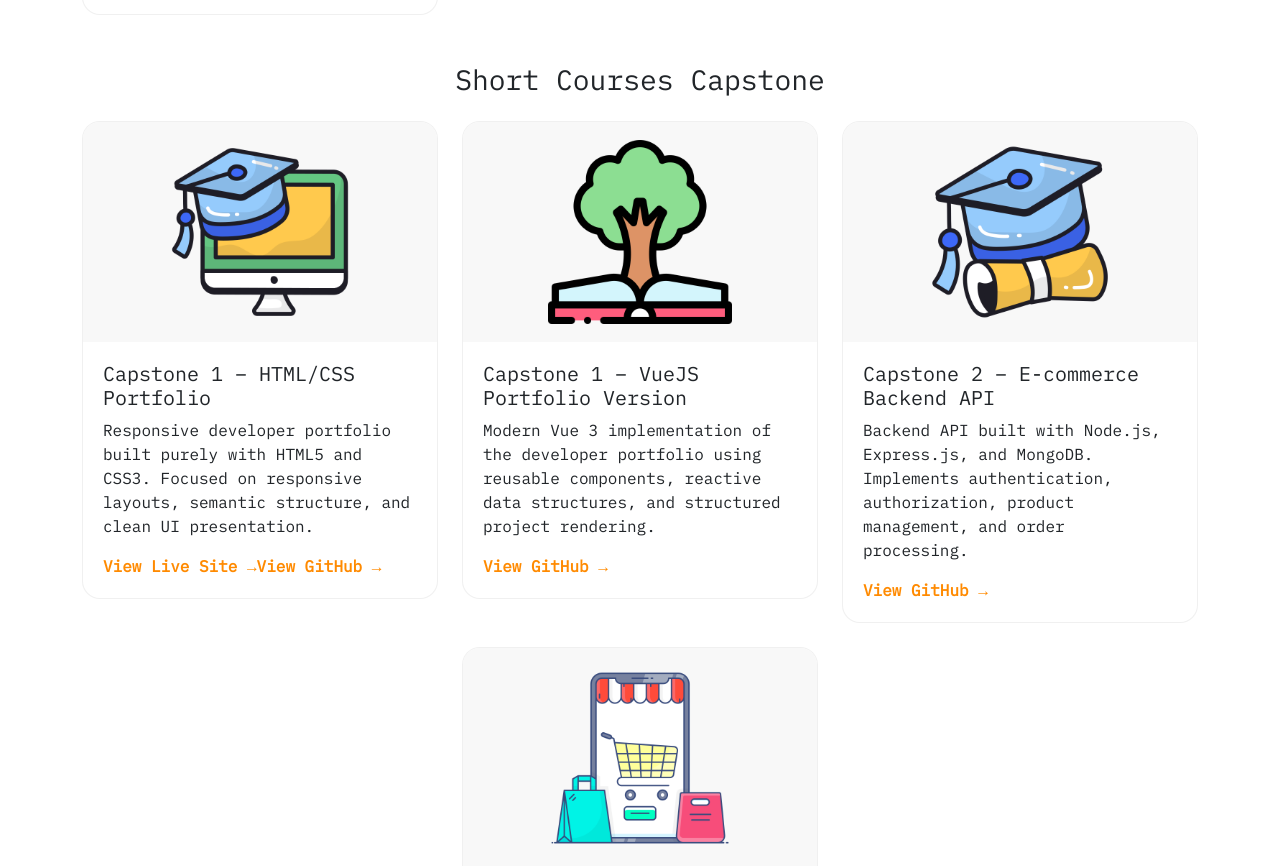
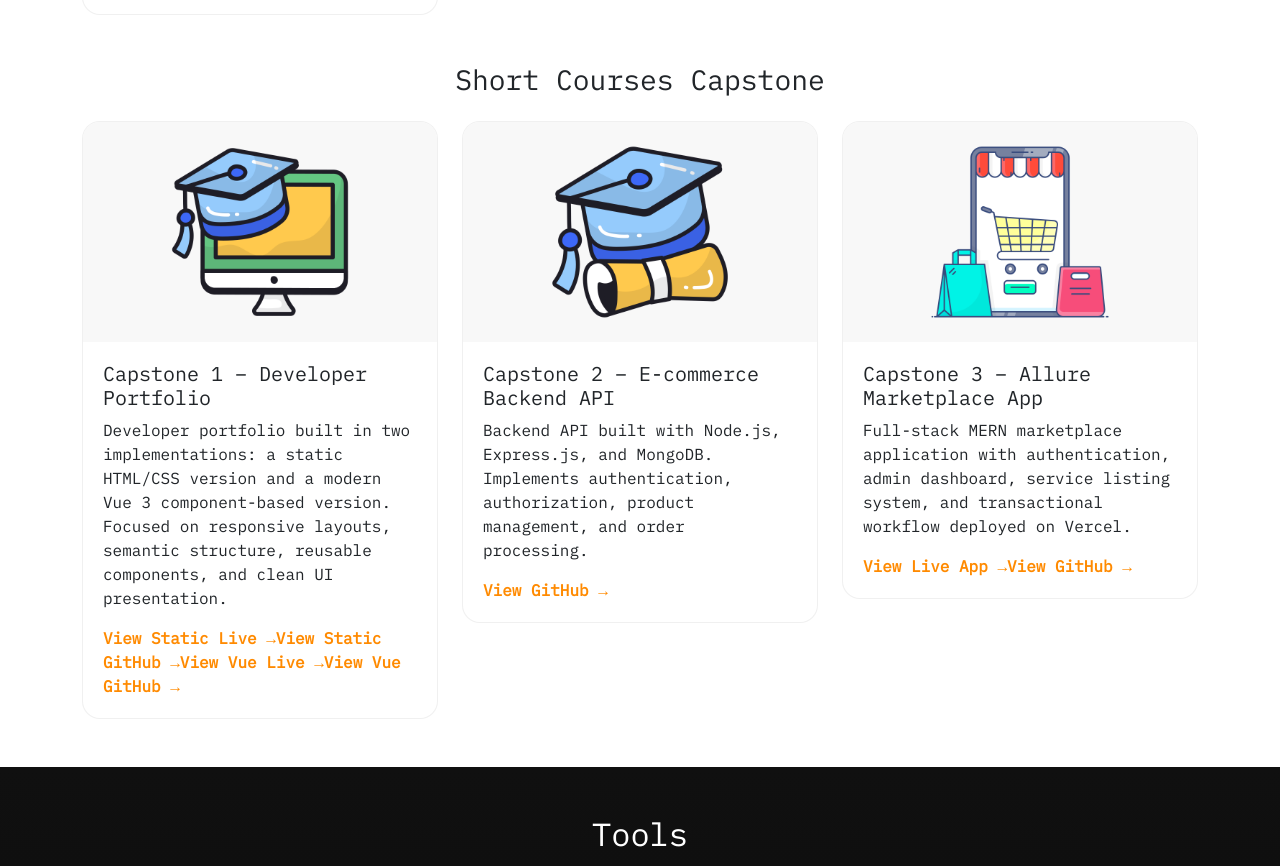
Before and after one commit to normanchingcuanco/normanchingcuanco-myportfolio, a Vue app: page / in a window 1280 px wide. Shown: the part 2217-3083 px from the top of the page. Built offline with nearby package versions, Linux system fonts and the light colour scheme.

Commit message:
Updated code

```diff
--- a/src/components/ProjectCard.vue
+++ b/src/components/ProjectCard.vue
@@ -6,6 +6,7 @@
        - Custom button labels
        - Works for Short Courses + Projects
        - Backward compatible with old structure
+       - UPDATED: Supports tertiary & quaternary links
   ========================================================== -->
 
   <div class="project-card">
@@ -23,10 +24,7 @@
         {{ project.description }}
       </p>
 
-      <!-- =====================================================
-           PRIMARY LINK (Live / Documentation)
-           NEW: supports dynamic label
-      ====================================================== -->
+      <!-- PRIMARY LINK -->
       <a
         v-if="project.primaryLink"
         :href="project.primaryLink"
@@ -36,10 +34,7 @@
         {{ project.primaryLabel || "View Project →" }}
       </a>
 
-      <!-- =====================================================
-           SECONDARY LINK (GitHub Repo)
-           NEW: allows GitHub link display
-      ====================================================== -->
+      <!-- SECONDARY LINK -->
       <a
         v-if="project.secondaryLink"
         :href="project.secondaryLink"
@@ -49,9 +44,27 @@
         {{ project.secondaryLabel || "View GitHub →" }}
       </a>
 
-      <!-- =====================================================
-           BACKWARD COMPATIBILITY (OLD link PROPERTY)
-      ====================================================== -->
+      <!-- NEW: TERTIARY LINK -->
+      <a
+        v-if="project.tertiaryLink"
+        :href="project.tertiaryLink"
+        target="_blank"
+        class="project-link"
+      >
+        {{ project.tertiaryLabel }}
+      </a>
+
+      <!-- NEW: QUATERNARY LINK -->
+      <a
+        v-if="project.quaternaryLink"
+        :href="project.quaternaryLink"
+        target="_blank"
+        class="project-link"
+      >
+        {{ project.quaternaryLabel }}
+      </a>
+
+      <!-- BACKWARD COMPATIBILITY -->
       <a
         v-if="project.link && !project.primaryLink"
         :href="project.link"
@@ -80,6 +93,7 @@
 // - Multiple links
 // - Custom labels
 // - Capstone support
+// - NEW: tertiary & quaternary links
 // ===============================
 
 export default {
--- a/src/components/Projects.vue
+++ b/src/components/Projects.vue
@@ -7,6 +7,7 @@
        - Updated Allure project
        - Preserved ALL original projects
        - Short Courses now real projects
+       - UPDATED: Combined Static + VueJS into ONE Capstone 1
   ========================================================== -->
   <section id="projects" class="py-5">
     <div class="container">
@@ -29,6 +30,7 @@
       <!-- =========================================================
            SHORT COURSES CAPSTONE (SAME CARD SYSTEM)
            UPDATED: Now uses real capstone data
+           UPDATED: Combined Static + VueJS into ONE Capstone 1
       ========================================================== -->
 
       <div class="short-course-section mt-5">
@@ -123,26 +125,24 @@ const projects = [
 /*
   =========================================================
   SHORT COURSES DATA (UPDATED WITH REAL CAPSTONES)
+  UPDATED: Combined Static + VueJS into ONE Capstone 1
   =========================================================
 */
 const shortCourses = [
   {
-    title: "Capstone 1 – HTML/CSS Portfolio",
+    title: "Capstone 1 – Developer Portfolio",
     image: "/images/online-learning.png",
     description:
-      "Responsive developer portfolio built purely with HTML5 and CSS3. Focused on responsive layouts, semantic structure, and clean UI presentation.",
+      "Developer portfolio built in two implementations: a static HTML/CSS version and a modern Vue 3 component-based version. Focused on responsive layouts, semantic structure, reusable components, and clean UI presentation.",
     primaryLink: "https://capstone1-chingcuanco-portfolio.vercel.app/",
-    primaryLabel: "View Live Site →",
+    primaryLabel: "View Static Live →",
     secondaryLink: "https://github.com/normanchingcuanco/capstone1_chingcuanco_portfolio",
-    secondaryLabel: "View GitHub →"
-  },
-  {
-    title: "Capstone 1 – VueJS Portfolio Version",
-    image: "/images/education.png",
-    description:
-      "Modern Vue 3 implementation of the developer portfolio using reusable components, reactive data structures, and structured project rendering.",
-    secondaryLink: "https://github.com/normanchingcuanco/capstone1-vuejs",
-    secondaryLabel: "View GitHub →"
+    secondaryLabel: "View Static GitHub →",
+    // NEW: Vue links added below (third & fourth link support handled in ProjectCard)
+    tertiaryLink: "https://normanchingcuanco-myportfolio.vercel.app/",
+    tertiaryLabel: "View Vue Live →",
+    quaternaryLink: "https://github.com/normanchingcuanco/normanchingcuanco-myportfolio",
+    quaternaryLabel: "View Vue GitHub →"
   },
   {
     title: "Capstone 2 – E-commerce Backend API",
```
